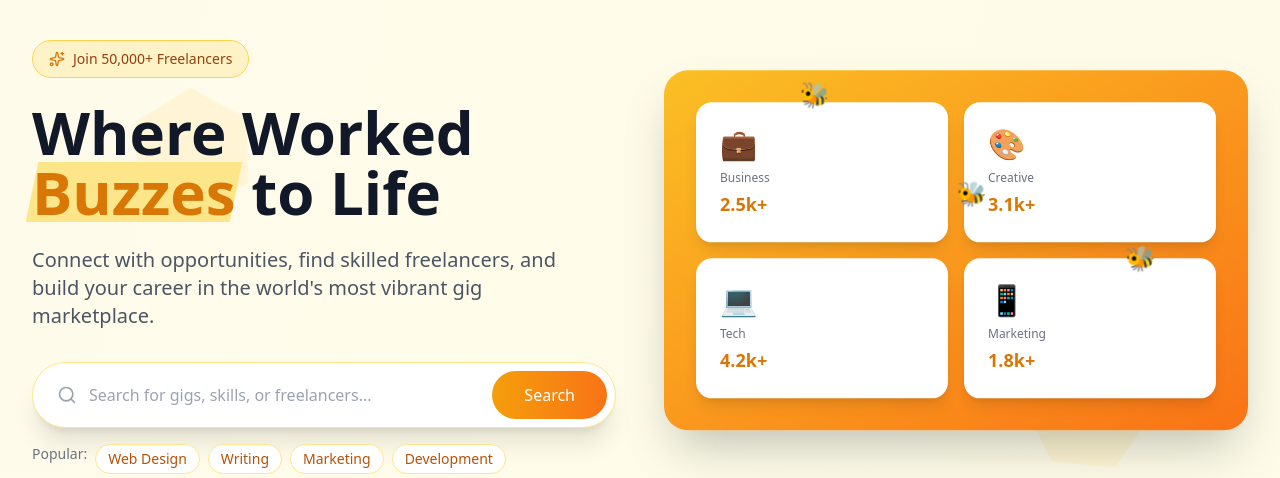
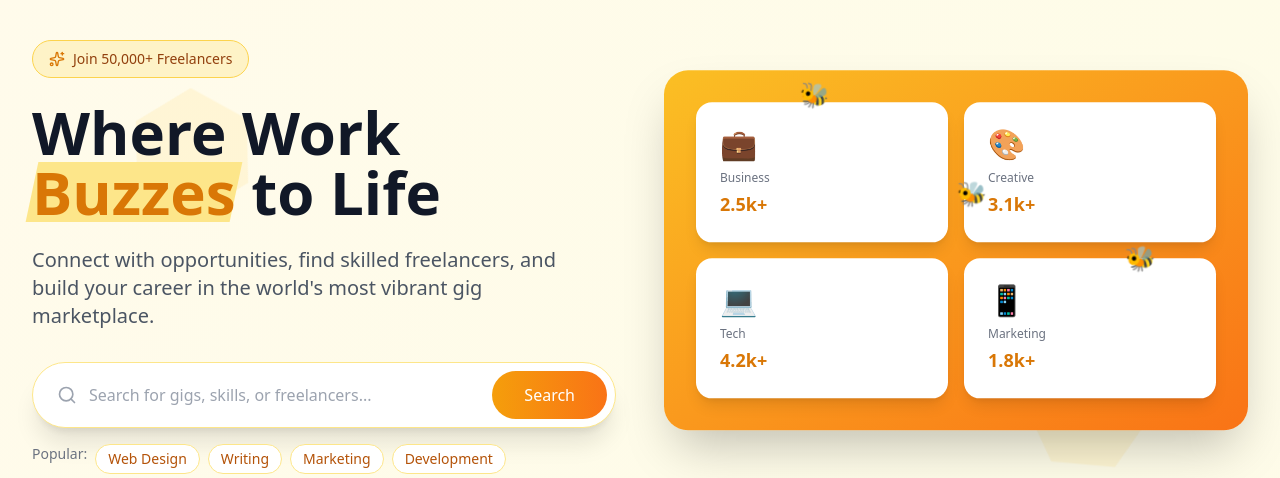
Before and after one commit to cxrstarr/taskhive, a PHP site: page /taskhive/ in a window 1280 px wide. Shown: the part 121-599 px from the top of the page. Run offline with PHP 8.4, Linux system fonts and the light colour scheme; some libraries are stand-ins or nearby versions.

Commit message:
balik work

```diff
--- a/index.php
+++ b/index.php
@@ -329,7 +329,7 @@ if (!empty($_SESSION['user_id'])) {
                     </div>
 
                     <h1 class="text-5xl lg:text-6xl font-bold text-gray-900 mb-6 leading-tight">
-                        Where Worked
+                        Where Work
                         <span class="relative inline-block">
                             <span class="relative z-10 text-amber-600">Buzzes</span>
                             <span class="absolute inset-0 bg-amber-200 -skew-x-12"></span>
```
